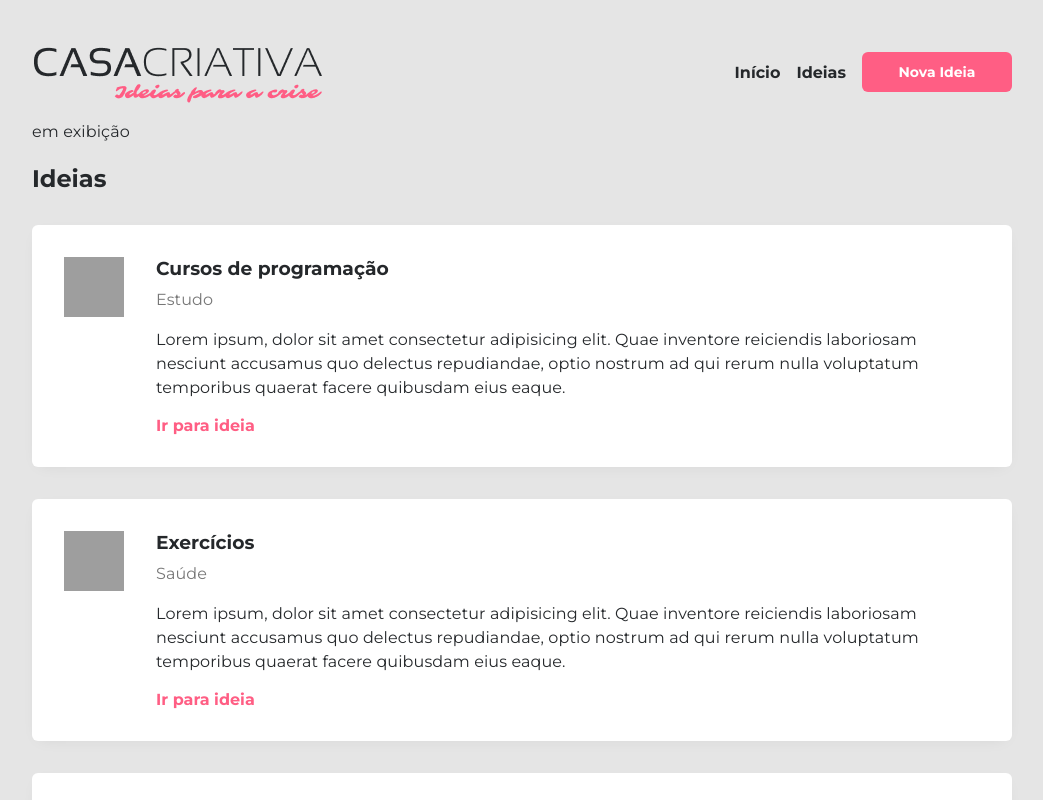
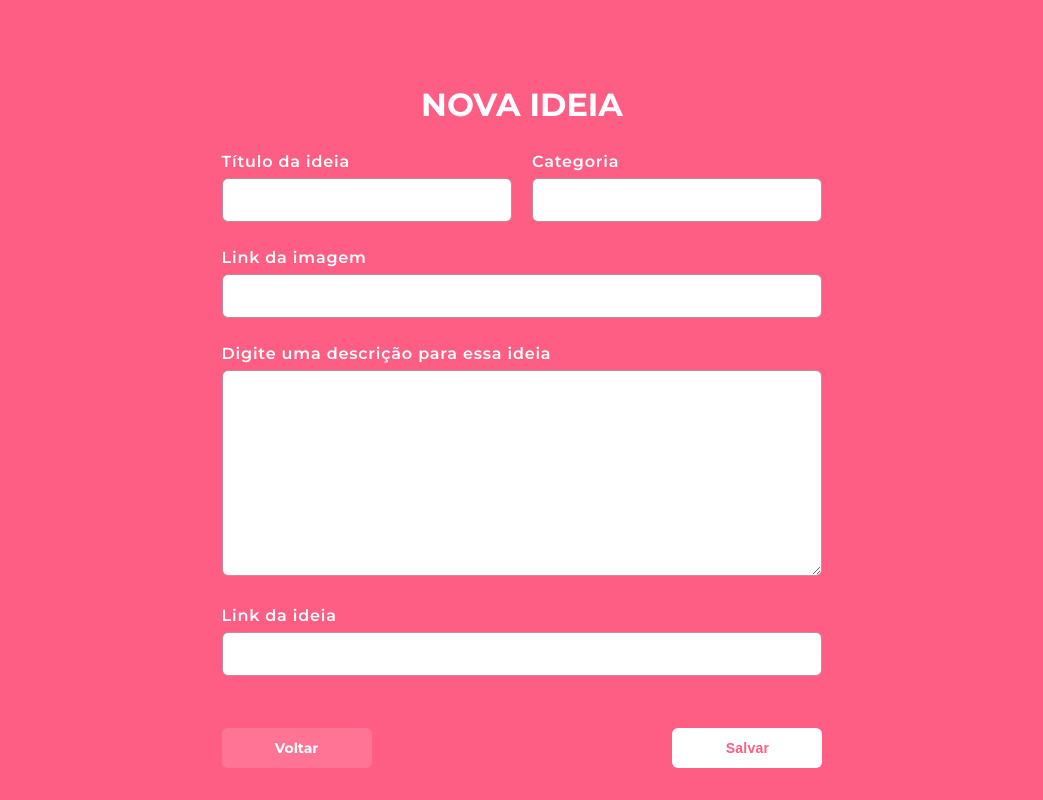
Before and after one commit to arfernanda/workshopdev-rocketseat, a plain HTML site: page ideias.html in a window 1280 px wide. Both pictures are taken after a click on the link "Nova Ideia". Shown: the top 800 px of the page, without its empty margins (118-1161 px from the left). Drawn offline with Linux system fonts and the light colour scheme; grey boxes are pictures that could not be loaded.

Commit message:
Altera a navegação entre páginas

```diff
--- a/ideias.html
+++ b/ideias.html
@@ -13,11 +13,12 @@
 <body id="page-ideas">
   <div id="container">
     <header>
-      <img src="logo.png" alt="imagem da logomarca">
+      <a href="index.html">
+        <img src="logo.png" alt="imagem da logomarca">
+      </a>
       <nav>
         <li><a href="index.html">Início</a></li>
-        <li><a href="#">Ideias</a></li>
-        <li><a href="#">Nova Ideia</a></li>
+        <li><a class="button" href="#" onclick="onOff()">Nova Ideia</a></li>
       </nav>
     </header>
 
@@ -71,10 +72,24 @@
           </div>
         </div>
 
+        <div class="idea">
+          <img src="https://image.flaticon.com/icons/svg/2729/2729032.svg" alt="imagem de Karaokê">
+          <div class="content">
+            <h3> Karaokê </h3>
+            <p>Diversão em Família</p>
+            <div class="description">
+              Lorem ipsum, dolor sit amet consectetur adipisicing elit. Quae inventore reiciendis
+              laboriosam nesciunt accusamus quo delectus repudiandae, optio nostrum ad qui rerum
+              nulla voluptatum temporibus quaerat facere quibusdam eius eaque.
+            </div>
+            <a href="#">Ir para ideia</a>
+          </div>
+        </div>
+
       </section>
     </main>
     <footer>
-      Com ❤️ <a href="https://rocketseat.com.br">Rocketseat</a>
+      Com ❤️ <a href="https://rocketseat.com.br" target="_blank">Rocketseat</a>
     </footer>
   </div>
 
--- a/scripts.js
+++ b/scripts.js
@@ -2,4 +2,12 @@
   document.querySelector("#modal")
     .classList
     .toggle("hide")
+
+  document.querySelector("body")
+    .classList
+    .toggle("hideScroll")
+
+  document.querySelector("#modal")
+    .classList
+    .toggle("addScroll")
 }
--- a/style.css
+++ b/style.css
@@ -1,8 +1,13 @@
+/* global */
 body {
   background: #E5E5E5;
   color: #25282B;
   margin: 0;
   font-family: 'Montserrat', sans-serif;
+}
+
+body.hideScroll{
+  overflow: hidden;
 }
 
 a{
@@ -21,6 +26,29 @@
   letter-spacing: 0.1px;
 }
 
+.button {
+  background: #FF5E84;
+  color: white;
+
+  font-size: 14px;
+  font-weight: bold;
+  width: 150px;
+  height: 40px;
+  border-radius: 6px;
+  box-shadow: 0px 8px 16px rgba(255, 0, 92, 0.16);
+
+  display: flex;
+  justify-content: center;
+  align-items: center;
+}
+
+.button:hover{
+  background-color: #0984E3;
+  text-decoration: none;
+}
+
+/* padrão */
+
 #container{
   width: 80%;
   max-width: 980px;
@@ -30,7 +58,7 @@
 
 #intro{
   width: 300px;
-  margin-right: 20px;
+  margin-right: 64px;
 }
 
 main{
@@ -60,19 +88,6 @@
 
 button:hover{
   text-decoration: underline;
-}
-
-button.fat {
-  background: #FF5E84;
-  color: white;
-  width: 150px;
-  height: 40px;
-  border-radius: 6px;
-  box-shadow: 0px 8px 16px rgba(255, 0, 92, 0.16);
-}
-
-button.fat:hover{
-  text-decoration: none;
 }
 
 footer{
@@ -122,16 +137,24 @@
   background: #FF5E84;
   position: absolute;
   top: 0;
-  width: 100vw;
-  height: 100vh;
+  bottom: 0;
+  right: 0;
+  left: 0;
+
+  /* width: 100vw;
+  height: 100vh; */
+
   display: flex;
-  align-items: center; /*tirar? */
   justify-content: center;
   transition: 400ms;
 }
 
+#modal.addScroll{
+  overflow: auto;
+}
+
 #modal .content{
-  margin-top: 128px;
+  margin-top: 5%;
   color: white;
 }
 
@@ -143,7 +166,7 @@
 #modal form{
   width: 80%;
   max-width: 800px;
-  margin: 0 auto;
+  margin: 0 auto 10%;
   display: grid;
   grid-template-columns: 1fr 1fr;
   gap: 20px;
@@ -242,25 +265,42 @@
   color: #25282B;
 }
 
+#page-ideas nav li a.button{
+  color: white;
+}
+
 #page-ideas nav li:last-child{
   margin: 0;
 }
 
-#page-ideas nav li:last-child a{
-  width: 150px;
-  height: 40px;
-  background-color: #FF5E84;
-  font-size: 14px;
-  font-weight: bold;
-  color: white;
 
-  display: flex;
-  justify-content: center;
-  align-items: center;
-  border-radius: 6px;
+
+section#title{
+  text-align: center;
 }
 
-#page-ideas nav li:last-child a:hover{
-  background-color: #0984E3;
-  text-decoration: none;
+section#title p{
+  opacity: 0.7;
+  margin: 0;
 }
+
+section#title h1{
+  margin: 0;
+  font-size: 28px;
+}
+
+section#ideas{
+  display: grid;
+  grid-template-columns: 1fr 1fr;
+  gap: 20px;
+}
+
+section#ideas .idea{
+  margin: 0;
+}
+
+section#title,
+section#ideas,
+footer{
+  margin-top: 64px;
+}
```
Also changed, not shown: index.html (+5 -3 lines).
